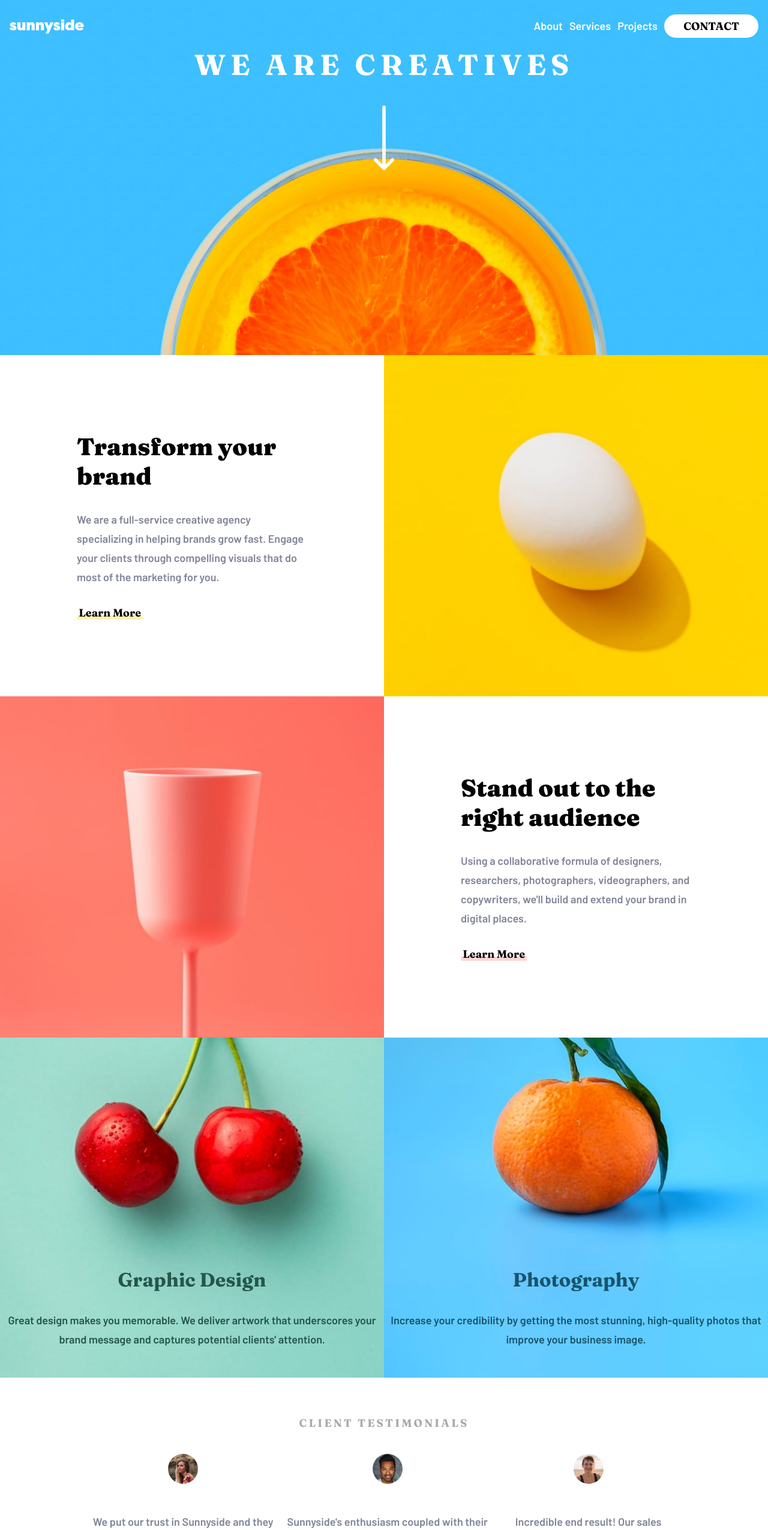
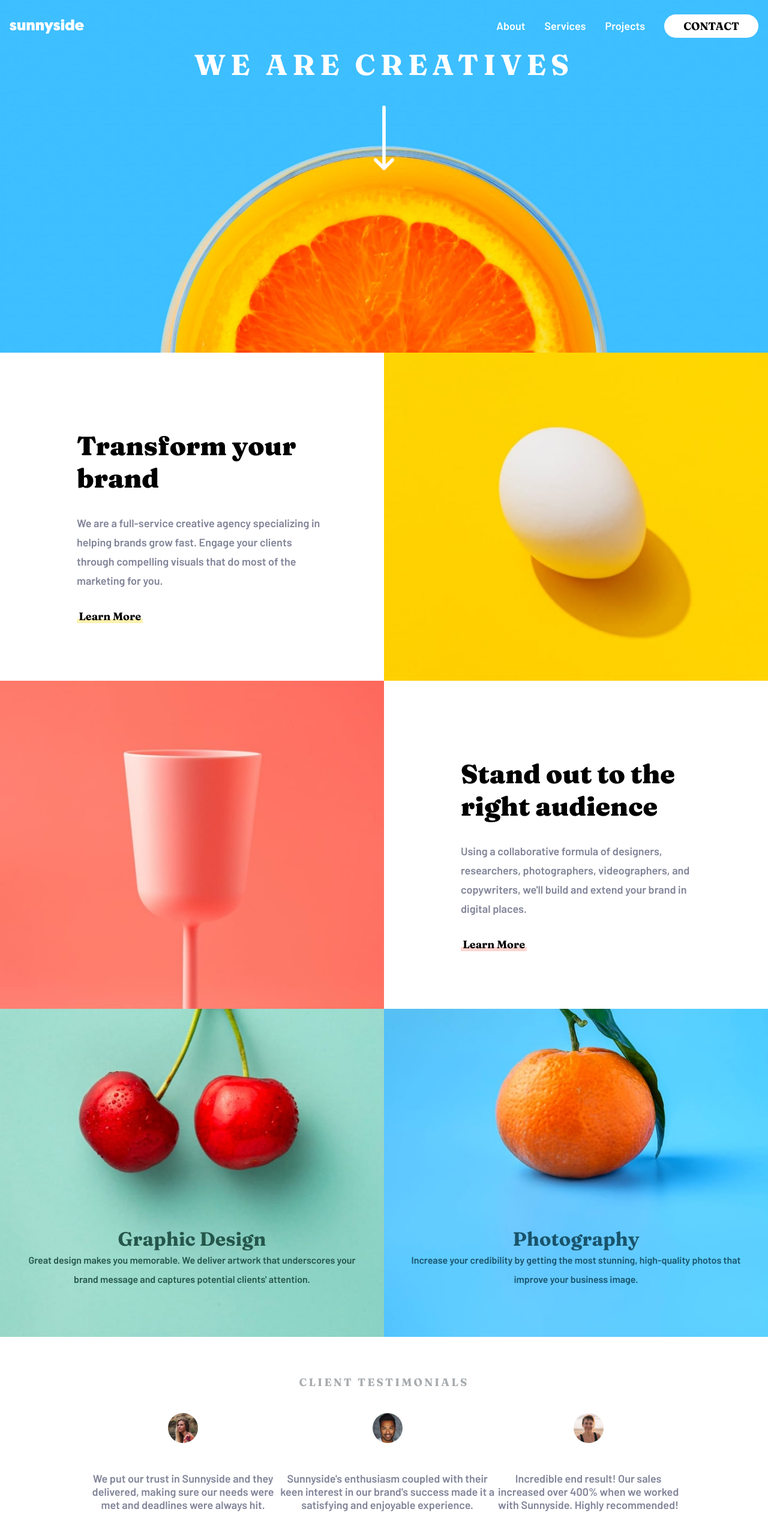
Before and after one commit to jduong09/sunnysideAgencyLandingPage, a plain HTML site: page index.html in a window 1280 px wide. Shown: the top 2551 px of the page at 60% size. Drawn offline with Linux system fonts and the light colour scheme.

Commit message:
Changed layout from floats to grid and flexbox.

```diff
--- a/css/reset.css
+++ b/css/reset.css
@@ -7,9 +7,9 @@ html, body, div, span, h1, h2, h3, p, a, img, header, footer, nav, section, ul,
 }
 
 img {
-  display: inline-block;
+  display: block;
   width: 100%;
-  height: 100%;
+  height: auto;
 }
 
 ul, ol {
--- a/css/styles.css
+++ b/css/styles.css
@@ -13,6 +13,8 @@ header {
   top: 0;
   width: 100%;
   padding: 2rem 1rem;
+  display: flex;
+  justify-content: space-between;
 }
 
 h1 {
@@ -22,10 +24,6 @@ h1 {
 #logo {
   width: 124px;
   height: 24px;
-}
-
-nav {
-  float: right;
 }
 
 .hide {
@@ -91,7 +89,7 @@ main {
 .main-header {
   background-image: url('../images/mobile/image-header.jpg');
   background-repeat: no-repeat;
-  background-size: 100%;
+  background-size: cover;
   background-position: bottom;
   text-align: center;
 }
@@ -110,7 +108,14 @@ h2 {
 #icon-arrow {
   width: 34px;
   height: auto;
+  margin: 0 auto;
   padding-bottom: 8rem;
+}
+
+.grid {
+  display: grid;
+  grid-template-columns: repeat(1, 1fr);
+  grid-template-rows: repeat(4, 1fr);
 }
 
 .main-info {
@@ -155,6 +160,16 @@ h2 {
   background-position: top;
   background-size: cover;
   text-align: center;
+  display: flex;
+  flex-direction: column;
+  justify-content: flex-end;
+  padding-bottom: 5rem;
+}
+
+.main-skills > div {
+  width: 90%;
+  margin: 0 auto;
+  font-size: 1rem;
 }
 
 #graphic-design {
@@ -169,13 +184,9 @@ h2 {
 
 .main-skills > h3 {
   font-size: 2rem;
-  padding-top: 24rem;
-  padding-bottom: 2rem;
 }
 
 .main-skills > div {
-  margin: 0 auto;
-  padding-bottom: 3rem;
   line-height: 2rem;
 }
 
@@ -194,6 +205,7 @@ h2 {
 .pfp-testimonial {
   width: 50px;
   height: auto;
+  margin: 0 auto;
   border-radius: 50%;
 }
 
@@ -223,8 +235,8 @@ h2 {
   display: block;
 }
 
-#image-gallery-milkbottle, #image-gallery-cone {
-  float: left;
+#image-gallery > div {
+  display: flex;
 }
 
 footer {
@@ -258,6 +270,10 @@ h3 > img {
   cursor: pointer;
 }
 
+#app-information > li:hover {
+  color: hsl(0, 0%, 100%);
+}
+
 #social-medias {
   display: flex;
   justify-content: space-around;
@@ -265,63 +281,23 @@ h3 > img {
   margin: 0 auto;
 }
 
-@media (min-width: 575px) {
-  nav {
-    width: 30%;
+#social-medias img:hover {
+  filter: brightness(0) invert(1);
+}
+
+@media (min-width: 466px) {
+  #icon-arrow {
+    padding-bottom: 12rem;
   }
+}
 
-  #menu-hamburger {
-    display: none;
-  }
-
-  #menu {
-    display: flex;
-    position: initial;
-    right: initial;
-    top: initial;
-    transform: initial;
-    width: 100%;
-    justify-content: space-between;
-    padding: 0;
-    background: none;
-    border: none;
-  }
-
-  #menu > li {
-    color: hsl(0, 0%, 100%);
-  }
-
-  #menuContact {
-    background-color: hsl(0, 0%, 100%);
-  }
-
-  #menuContact:hover {
-    color: hsl(0, 0%, 100%);
-    background-color: hsla(0, 0%, 100%, 0.25);
-  }
-
-  #menu:before {
-    display: none;
-  }
-
+@media (min-width: 566px) {
   .main-header {
     background-image: url('../images/desktop/image-header.jpg');
   }
 
-  h2 {
-    font-size: 3rem;
-  }
-
   #icon-arrow {
-    padding-bottom: 19rem;
-  }
-
-  .infoContainer {
-    display: flex;
-  }
-
-  #image-egg, #stand-out, #photography, #image-glass, #graphic-design, .main-info {
-    width: 50%;
+    padding-bottom: 14rem;
   }
 
   #image-egg {
@@ -343,9 +319,102 @@ h3 > img {
     background-image: url('../images/desktop/image-photography.jpg');
   }
 
+  #image-gallery-milkbottle {
+    content: url('../images/desktop/image-gallery-milkbottles.jpg');
+  }
+
+  #image-gallery-orange {
+    content: url('../images/desktop/image-gallery-orange.jpg');
+  }
+
+  #image-gallery-cone {
+    content: url('../images/desktop/image-gallery-cone.jpg');
+  }
+
+  #image-gallery-sugar-cubes {
+    content: url('../images/desktop/image-gallery-sugarcubes.jpg');
+  }
+}
+
+@media (min-width: 767px) {
+  #menu-hamburger {
+    display: none;
+  }
+
+  #menu {
+    display: flex;
+    position: initial;
+    right: initial;
+    top: initial;
+    transform: initial;
+    width: 100%;
+    justify-content: space-between;
+    padding: 0;
+    background: none;
+    border: none;
+  }
+
+  #menu > li {
+    padding-left: 2rem;
+    color: hsl(0, 0%, 100%);
+  }
+
+  #menuContact {
+    background-color: hsl(0, 0%, 100%);
+  }
+
+  #menuContact:hover {
+    color: hsl(0, 0%, 100%);
+    background-color: hsla(0, 0%, 100%, 0.25);
+  }
+
+  #menu:before {
+    display: none;
+  }
+
+  h2 {
+    font-size: 3rem;
+  }
+
+  #icon-arrow {
+    padding-bottom: 19rem;
+  }
+
+  .grid {
+    grid-template-columns: repeat(2, 1fr);
+    grid-template-rows: repeat(3, 1fr);
+  }
+
+  .infoContainer {
+    display: flex;
+  }
+
+  .infoContainer:nth-child(1) {
+    grid-column: 1 / 3;
+    grid-row: 1 / 2;
+  }
+
+  .infoContainer:nth-child(2) {
+    grid-column: 1 / 3;
+    grid-row: 2 / 3;
+  }
+
+  .main-info, .infoContainer > img {
+    width: 50%;
+  }
+
+  #graphic-design {
+    grid-column: 1 / 2;
+    grid-row: 3 / 4;
+  }
+
+  #photography {
+    grid-column: 2 / 3;
+    grid-row: 3 / 4;
+  }
+
   .main-info {
     text-align: left;
-    padding: 8rem;
   }
 
   .main-info > h3 {
@@ -364,28 +433,15 @@ h3 > img {
     padding-top: 3rem;
   }
 
-  #image-gallery-milkbottle {
-    content: url('../images/desktop/image-gallery-milkbottles.jpg');
+  #image-gallery-milkbottle, #image-gallery-orange, #image-gallery-cone, #image-gallery-sugar-cubes {
     width: 50%;
   }
 
-  #image-gallery-orange {
-    content: url('../images/desktop/image-gallery-orange.jpg');
-    width: 50%;
-  }
-
-  #image-gallery-cone {
-    content: url('../images/desktop/image-gallery-cone.jpg');
-    width: 50%;
-  }
-
-  #image-gallery-sugar-cubes {
-    content: url('../images/desktop/image-gallery-sugarcubes.jpg');
-    width: 50%;
+  #image-gallery {
+    display: flex;
   }
 
   #image-gallery > div {
-    float: left;
     width: 50%;
   }
 
@@ -393,15 +449,17 @@ h3 > img {
     width: 25%;
   }
 
-  #app-information > li:hover {
-    color: hsl(0, 0%, 100%);
-  }
-
   #social-medias {
     width: 20%;
   }
 
-  #social-medias img:hover {
-    filter: brightness(0) invert(1);
+  @media (min-width: 1200px) {
+    .main-info > h3 {
+      font-size: 2.75rem;
+    }
+
+    .main-info {
+      padding: 8rem 6rem 6rem 8rem;
+    }
   }
 }
--- a/index.html
+++ b/index.html
@@ -14,7 +14,7 @@
   <title>Frontend Mentor | Sunnyside agency landing page</title>
 </head>
 <body>
-  <header class="group">
+  <header>
     <h1><img id="logo" src="images/logo.svg" alt="logo - sunnyside" /></h1>
     <nav>
       <img id="menu-hamburger" src="images/icon-hamburger.svg" alt="icon-hamburger" />
@@ -31,9 +31,10 @@
       <h2>We are creatives</h2>
       <img id="icon-arrow" src="images/icon-arrow-down.svg" alt="icon-arrow-down" />
     </section>
+    <div class="grid">
       <div class="infoContainer">
         <img id="image-egg" src="images/mobile/image-transform.jpg" alt="image-egg" />
-      <section class="main-info">
+        <section id="transform" class="main-info">
           <h3>Transform your brand</h3>
           <div>We are a full-service creative agency specializing in helping brands grow fast. Engage your clients through compelling visuals that do most of the marketing for you.</div>
           <input type="button" value="Learn More" />
@@ -47,7 +48,6 @@
           <input type="button" value="Learn More" />
         </section>
       </div>
-    <div class="infoContainer">
       <section id="graphic-design" class="main-skills">
         <h3>Graphic Design</h3>
         <div>Great design makes you memorable. We deliver artwork that underscores your brand message and captures potential clients' attention.</div>
@@ -77,7 +77,7 @@
         </li>
       </ul>
     </section>
-    <section id="image-gallery" class="group">
+    <section id="image-gallery">
       <div>
         <img id="image-gallery-milkbottle" class="image" src="images/mobile/image-gallery-milkbottles.jpg" alt="image-milkbottles" />
         <img id="image-gallery-orange" class="image" src="images/mobile/image-gallery-orange.jpg" alt="image-orange" />
```
Lines whose indentation alone changed are shown as unchanged.
